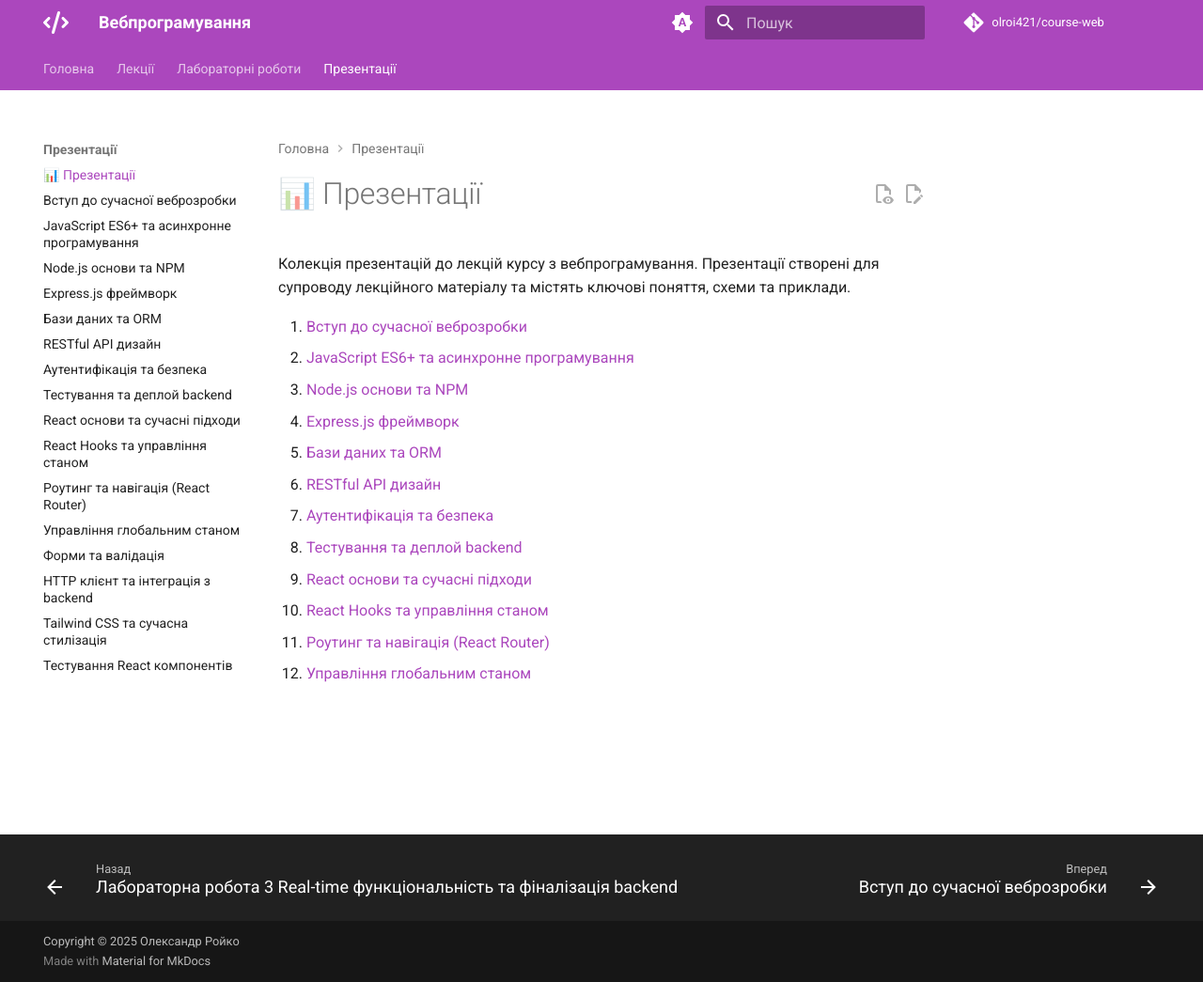
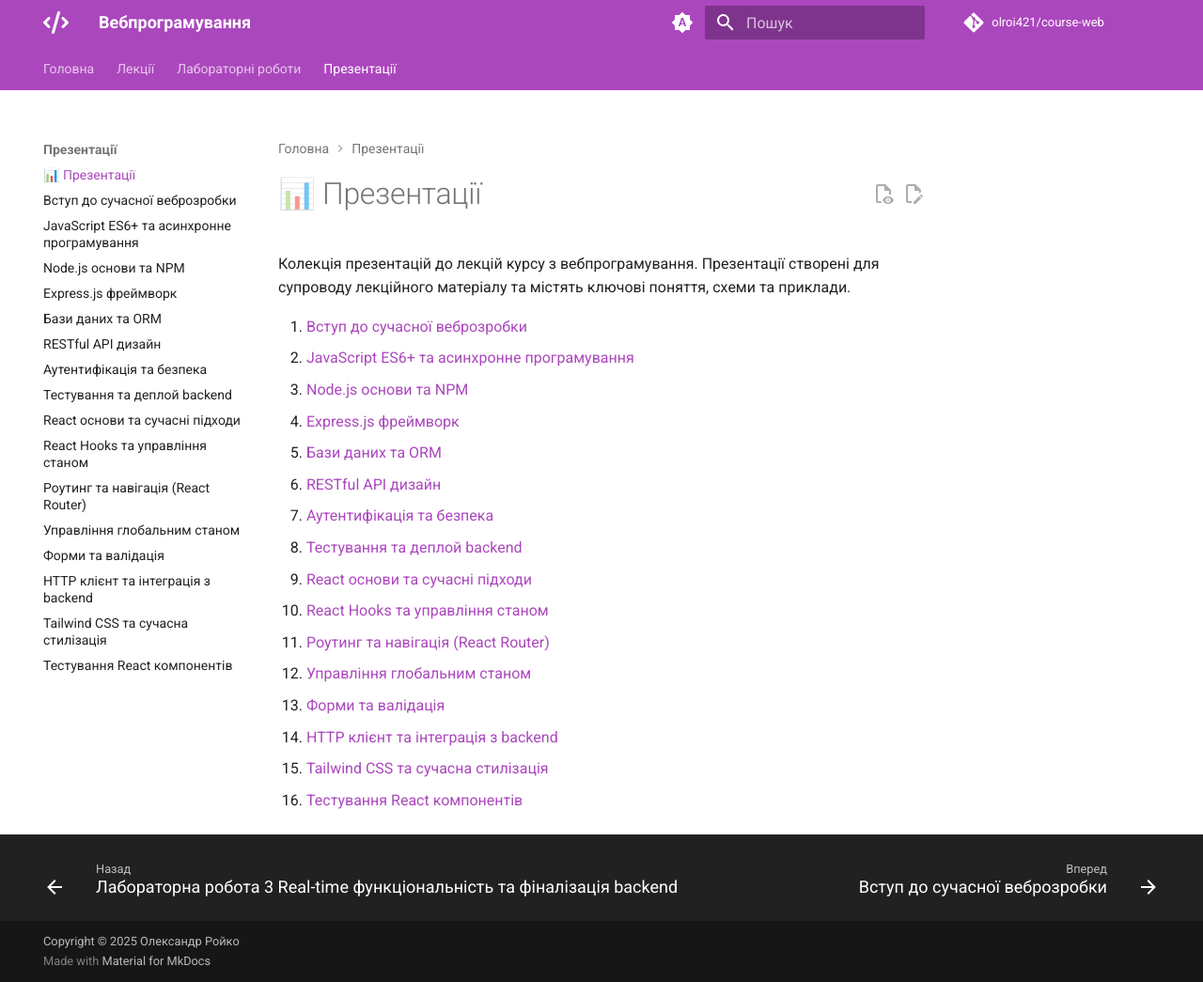
Before and after one commit to olroi421/course-web, an MkDocs documentation site: the page built from docs/presentations/index.md, in a window 1280 px wide and 1045 px high. Shown: the whole window at 94% size. Built offline with MkDocs 1.6.1 and Material for MkDocs 9.7.7, drawn with Linux system fonts in a browser that asks for light colours; comment, search, counter and statistics services are not loaded.

Commit message:
Update index.md

```diff
--- a/docs/presentations/index.md
+++ b/docs/presentations/index.md
@@ -14,3 +14,7 @@
 10. [React Hooks та управління станом](presentation-10.md)
 11. [Роутинг та навігація (React Router)](presentation-11.md)
 12. [Управління глобальним станом](presentation-12.md)
+13. [Форми та валідація](presentation-13.md)
+14. [HTTP клієнт та інтеграція з backend](presentation-14.md)
+15. [Tailwind CSS та сучасна стилізація](presentation-15.md)
+16. [Тестування React компонентів](presentation-16.md)
```
